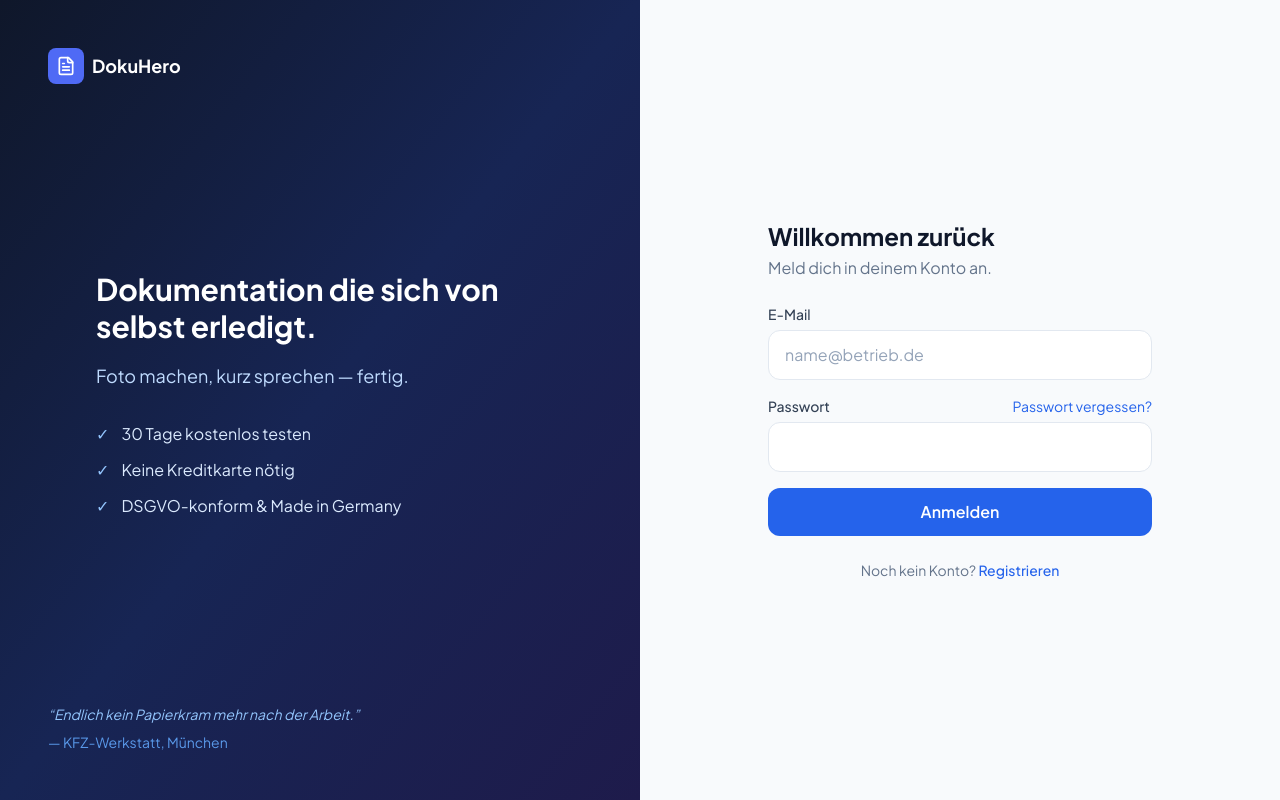
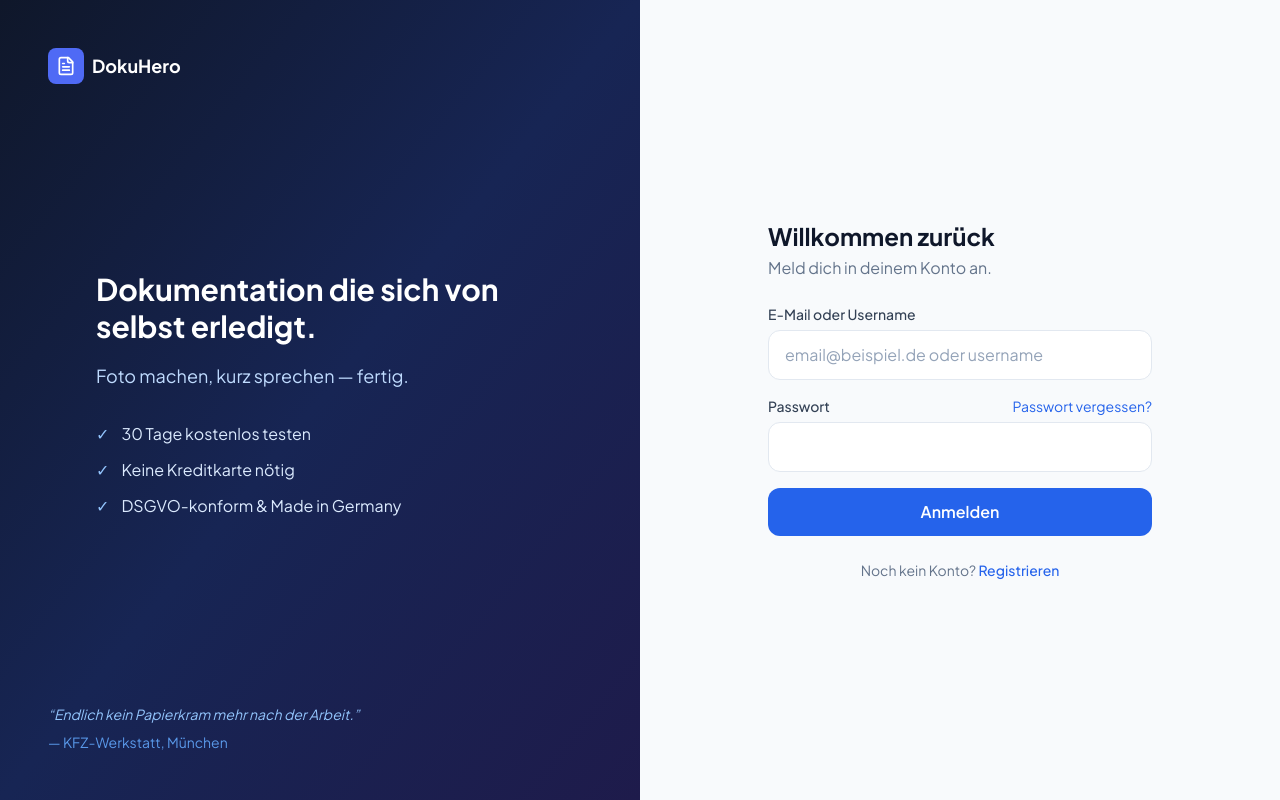
Before and after one commit to sakasolutions/dokuhero, a Next.js app: page /login in a window 1280 px wide. Built offline with nearby package versions, Linux system fonts and the light colour scheme.

Commit message:
fix: login input text statt email – username login möglich

```diff
--- a/app/(auth)/login/LoginForm.tsx
+++ b/app/(auth)/login/LoginForm.tsx
@@ -83,18 +83,18 @@ function LoginFormInner() {
       <form onSubmit={handleSubmit} className="mt-6 space-y-4">
         <div>
           <label htmlFor="login-email" className={labelClass}>
-            E-Mail
+            E-Mail oder Username
           </label>
           <input
             id="login-email"
             name="email"
-            type="email"
+            type="text"
             autoComplete="email"
             required
             value={email}
             onChange={(e) => setEmail(e.target.value)}
             className={inputClass}
-            placeholder="name@betrieb.de"
+            placeholder="email@beispiel.de oder username"
           />
         </div>
         <div>
```
